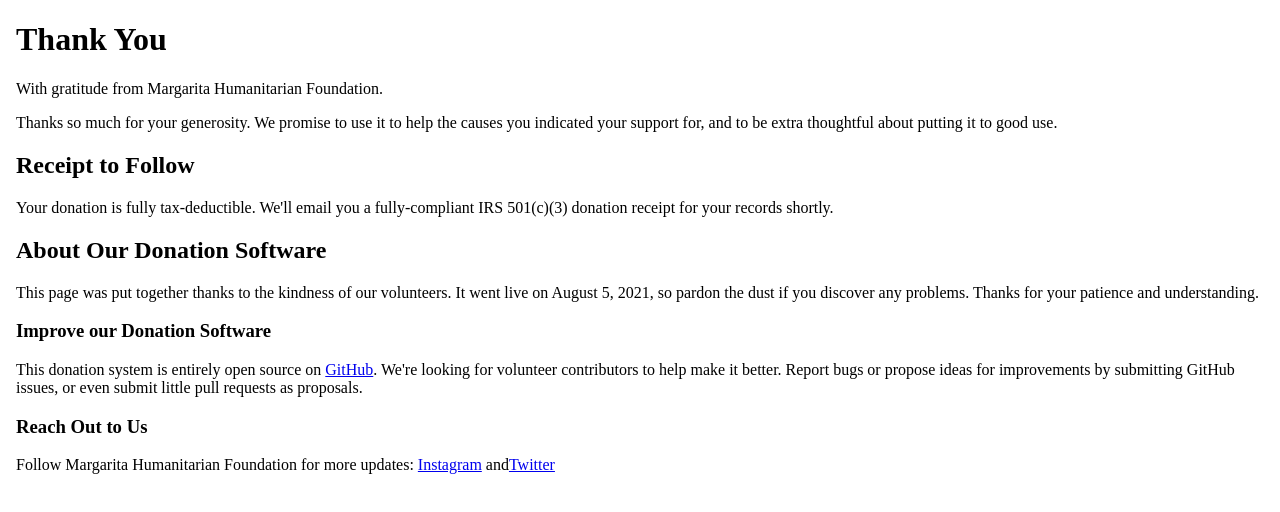
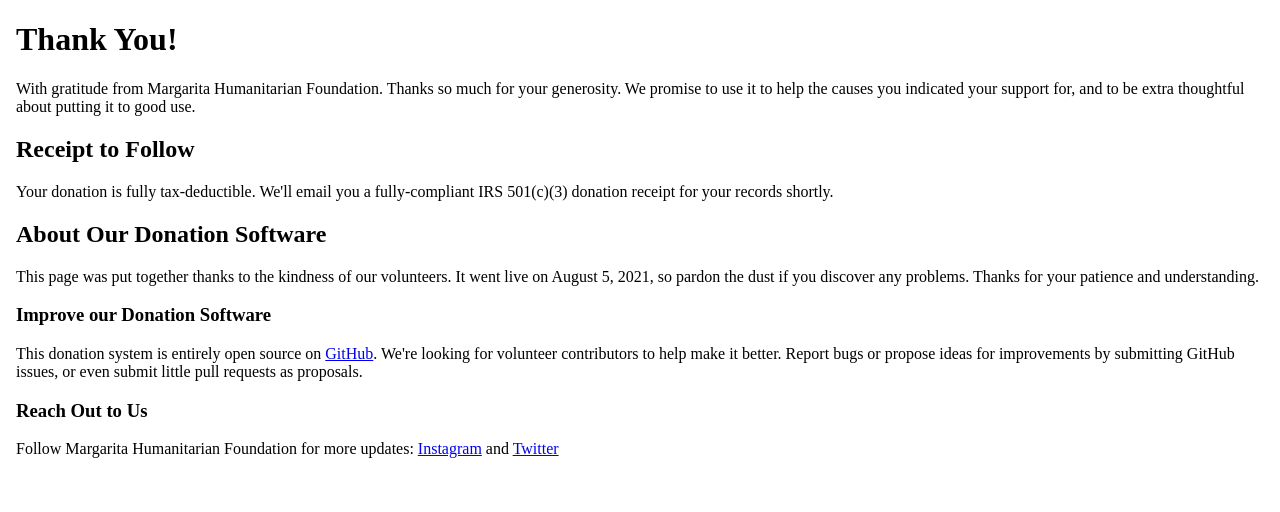
Before and after one commit to margaritahumanitarian/helpafamily, a Next.js app: page /thank-you in a window 1280 px wide. Shown: the top 512 px of the page. Built offline with nearby package versions, Linux system fonts and the light colour scheme.

Commit message:
Made small adjustment for readability

```diff
--- a/pages/thank-you.js
+++ b/pages/thank-you.js
@@ -4,26 +4,25 @@ export default function Home() {
   return (
     <html>
       <head>
-        <title>{'Thank You'}</title>
+        <title>{'Thank You!'}</title>
       </head>
       <body>
         <div className="hero min-h-screen bg-base-200">
-          <div className="text-center hero-content">
+          <div className="hero-content">
             <div className="max-w-md">
-              <h1 className="mb-5 text-5xl font-bold">{'Thank You'}</h1>
-              <p>{'With gratitude from Margarita Humanitarian Foundation.'}</p>
+              <h1 className="mb-5 text-5xl font-bold">{'Thank You!'}</h1>
               <p>
                 {
-                  'Thanks so much for your generosity. We promise to use it to help the causes you indicated your support for, and to be extra thoughtful about putting it to good use.'
+                  'With gratitude from Margarita Humanitarian Foundation. Thanks so much for your generosity. We promise to use it to help the causes you indicated your support for, and to be extra thoughtful about putting it to good use.'
                 }
               </p>
-              <h2 className="m-5 text-3xl font-bold">{'Receipt to Follow'}</h2>
+              <h2 className="m-0 mt-10 mb-2 text-3xl font-bold">{'Receipt to Follow'}</h2>
               <p>
                 {
                   "Your donation is fully tax-deductible. We'll email you a fully-compliant IRS 501(c)(3) donation receipt for your records shortly."
                 }
               </p>
-              <h2 className="m-5 text-3xl font-bold">
+              <h2 className="m-0 mt-10 mb-2 text-3xl font-bold">
                 {'About Our Donation Software'}
               </h2>
               <p>
@@ -31,7 +30,7 @@ export default function Home() {
                   'This page was put together thanks to the kindness of our volunteers. It went live on August 5, 2021, so pardon the dust if you discover any problems. Thanks for your patience and understanding.'
                 }
               </p>
-              <h3 className="m-5 text-xl font-bold">
+              <h3 className="m-0 mt-10 mb-2 text-3xl font-bold">
                 {'Improve our Donation Software'}
               </h3>
               <p>
@@ -46,7 +45,7 @@ export default function Home() {
                   ". We're looking for volunteer contributors to help make it better. Report bugs or propose ideas for improvements by submitting GitHub issues, or even submit little pull requests as proposals."
                 }
               </p>
-              <h3 className="m-5 text-xl font-bold">{'Reach Out to Us'}</h3>
+              <h3 className="m-0 mt-10 mb-2 text-3xl font-bold">{'Reach Out to Us'}</h3>
               <p>
                 {'Follow Margarita Humanitarian Foundation for more updates: '}
                 <a
@@ -54,8 +53,8 @@ export default function Home() {
                   href="https://www.instagram.com/margaritahforg/"
                 >
                   {'Instagram'}
-                </a>{' '}
-                {'and'}
+                </a>
+                {' and '}
                 <a
                   className="link link-secondary"
                   href="https://twitter.com/margaritahforg"
```
